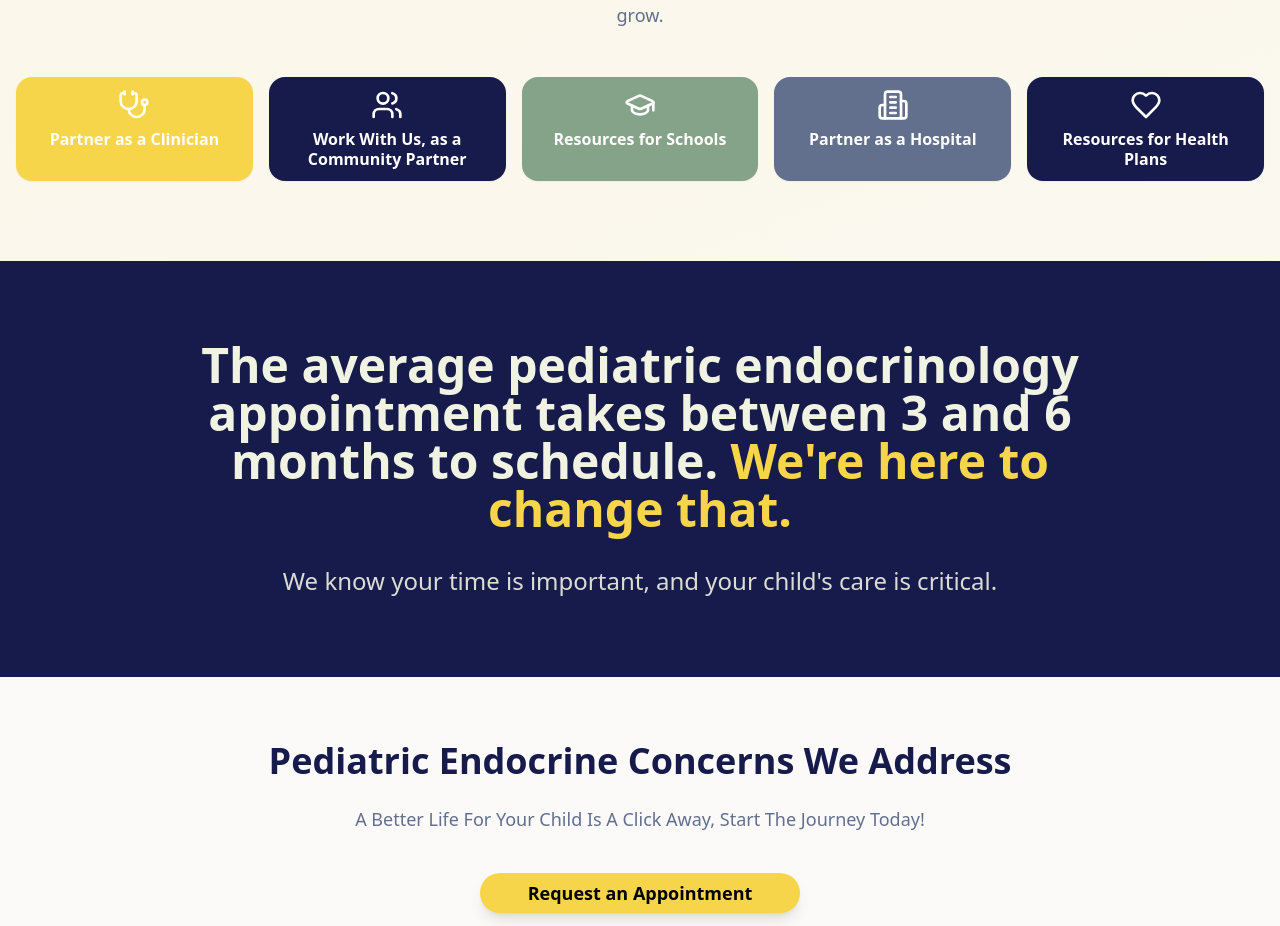
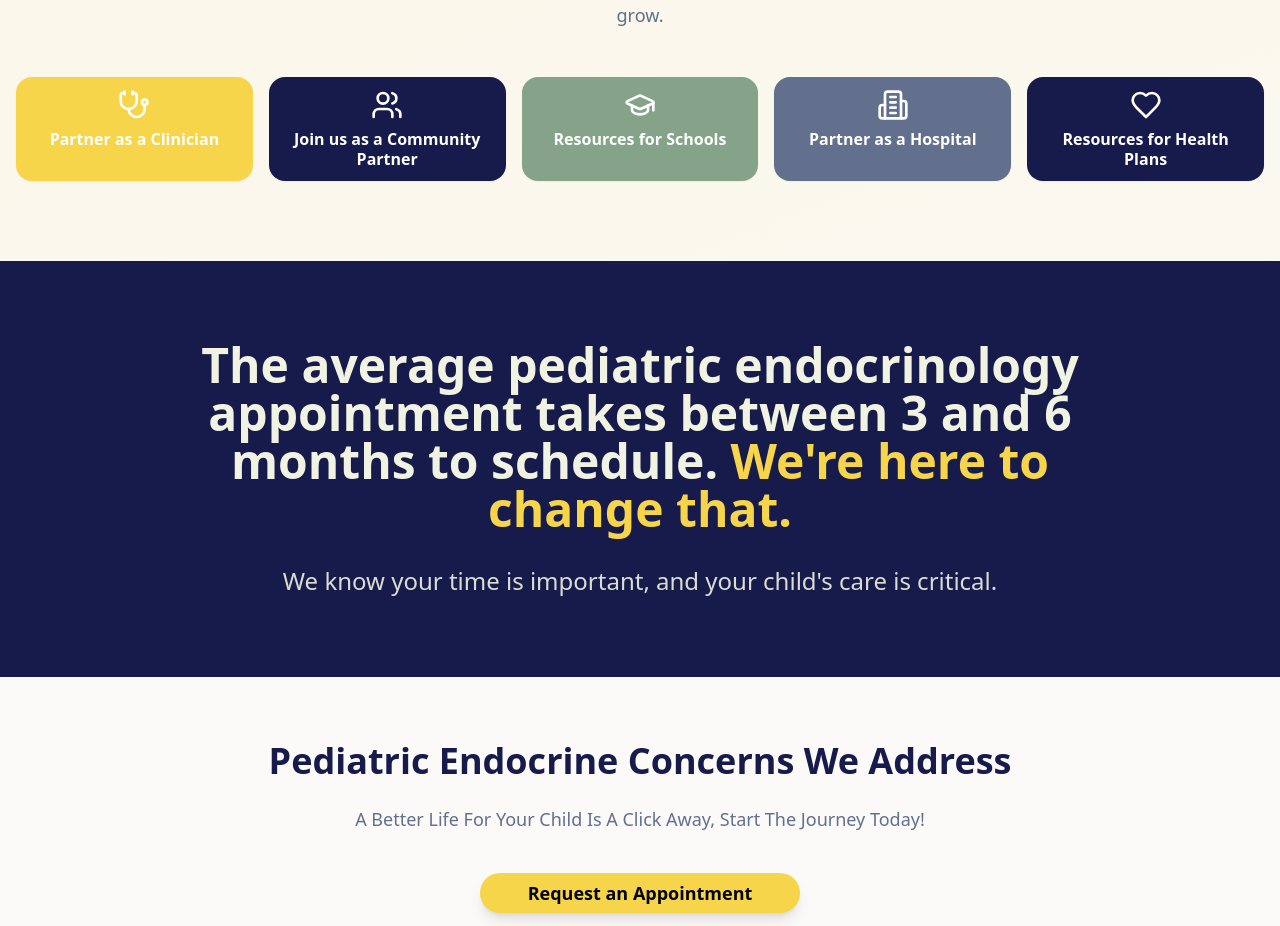
Before and after one commit to EndoMDHealth/endomdhealth_frontend, a React (Vite) app: page / in a window 1280 px wide. Shown: the part 1383-2309 px from the top of the page. Built offline with nearby package versions, Linux system fonts and the light colour scheme; the HTML template or start-up script is replaced by a standard one.

Commit message:
Code edited in Lovable Code Editor

```diff
--- a/src/components/PartnerCTASection.tsx
+++ b/src/components/PartnerCTASection.tsx
@@ -19,7 +19,7 @@ const PartnerCTASection = () => {
       description: "Collaborate with us to improve patient outcomes"
     },
     {
-      title: "Work With Us, as a Community Partner",
+      title: "Join us as a Community Partner",
       href: "/who-we-serve/community-partners",
       icon: Users,
       description: "Join our network of community support"
```
